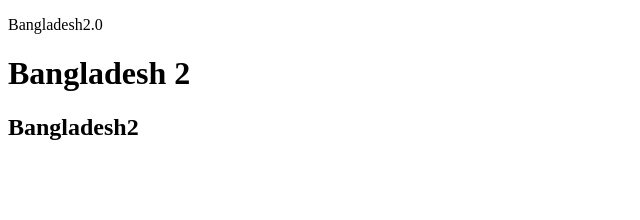
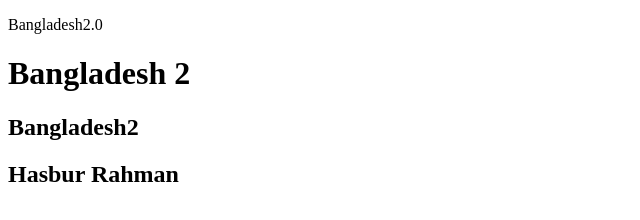
Before and after one commit to Mynul01/Bangladesh2.0, a plain HTML site: page index.html in a window 1280 px wide. Shown: the whole page, without its empty margins (0-640 px from the left). Drawn offline with Linux system fonts and the light colour scheme.

Commit message:
2nd commit

```diff
--- a/index.html
+++ b/index.html
@@ -9,5 +9,6 @@
 <p>Bangladesh2.0</p>
 <h1>Bangladesh 2</h1>
 <h2>Bangladesh2</h2>
+<h2>Hasbur Rahman</h2>
 </body>
 </html>
```
